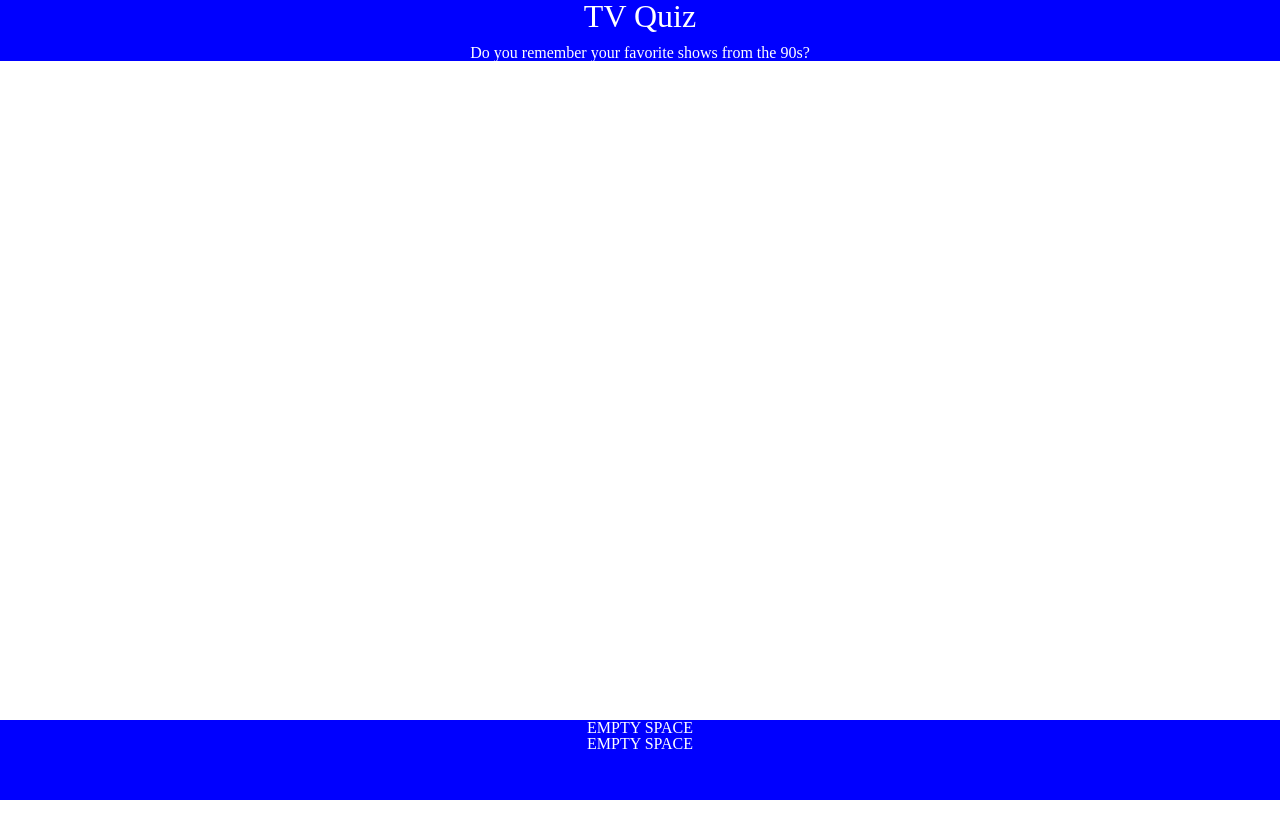
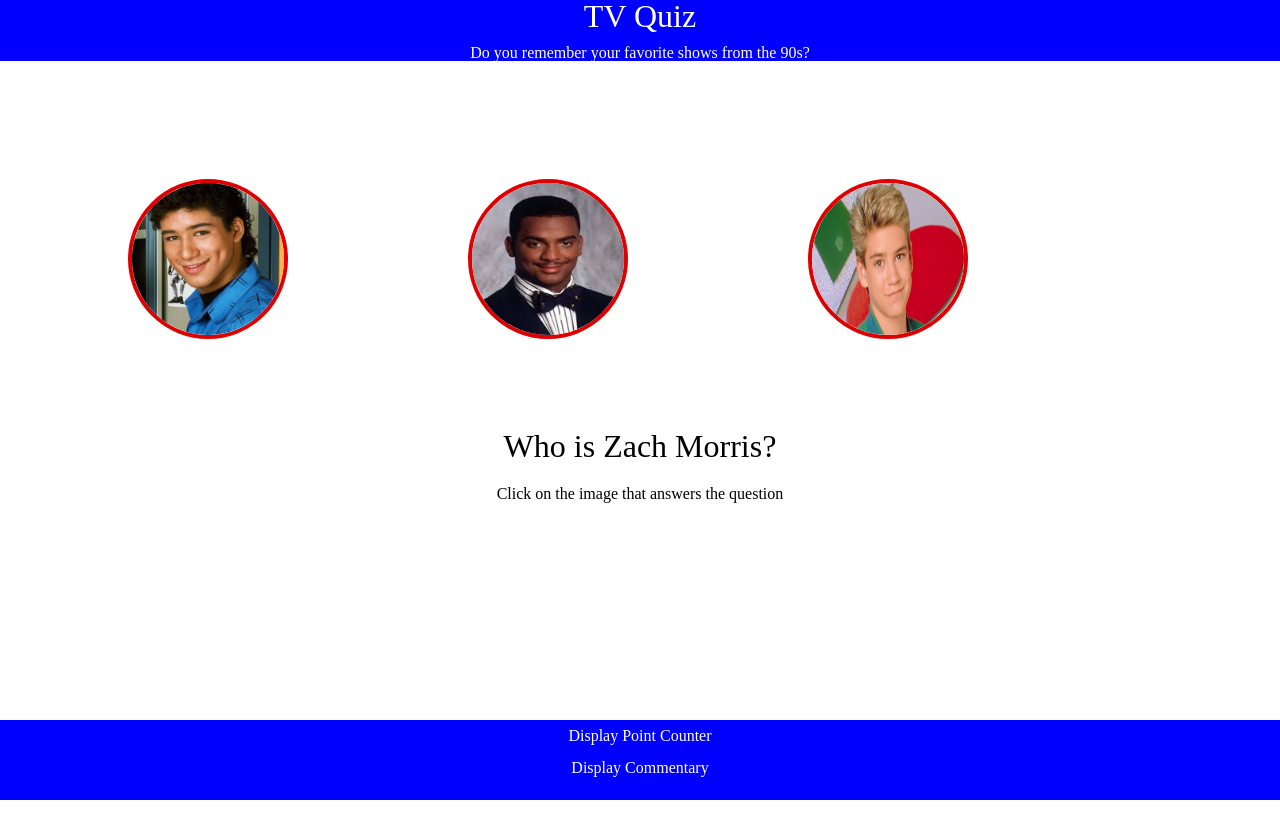
Before and after one commit to Almontas/QuizzApp, a plain HTML site: page index.html in a window 1280 px wide. Before the commit the page ends 800 px from the top, so only its background shows below. Drawn offline with Linux system fonts and the light colour scheme.

Commit message:
Pictures added

```diff
--- a/Quiz.css
+++ b/Quiz.css
@@ -77,6 +77,7 @@ body {
 
 .header h3{
 	font-size: 1em;
+	margin-bottom: 3%;
 
 }
 
@@ -88,3 +89,77 @@ body {
 		color: white;
 		text-align: center;
 		}
+
+.setImg{
+
+	width: 100%;
+
+}
+
+.setImg img{
+	width: 9.5em;
+	border-radius: 6em;
+	height: 9.5em;
+	margin-top: 5em;
+	margin-right: 3em;
+	margin-left: 8em;
+	border: solid .30em #DF0101;
+	display: inline-block;
+
+}
+
+.setImg img:hover{
+
+		width: 12.5em;
+		border-radius: 8em;
+		height: 11.5em;
+
+	}
+
+
+
+
+.questions {
+
+	margin-top: 5em;
+	/*border: solid red 1px; */
+	text-align: center;
+	line-height: 3em;
+
+}
+
+.questions h1{
+	font-size: 2em;
+
+}
+
+
+
+.setImg li{
+	display: inline;
+}
+
+#set1 {
+	visibility: visible;
+}
+
+#q1 {
+
+	visibility: visible;
+}
+
+
+#set2 {
+	visibility: hidden;
+
+}
+
+#q2{
+
+	visibility: hidden;
+}
+
+.counter{
+
+	line-height: 2em;
+}
--- a/index.html
+++ b/index.html
@@ -14,6 +14,45 @@
                     <h1>TV Quiz</h1>
                     <h3>Do you remember your favorite shows from the 90s?</h3>
                 </div>
+
+                <div class="setImg" id="set1">
+                    <ul>
+                        <li> <img src="images/ACslater.jpg" alt="NoPicture"></li>
+                        <li> <img src="images/CarltonBanks.jpeg" alt="NoPicture"> </li>
+                        <li> <img src="images/ZachMorris.jpg" alt="NoPicture"></li>
+                    </ul>
+                </div>
+
+                <div class="questions" id="q1">
+
+                    <h1>
+                        Who is Zach Morris?
+                    </h1>
+                    <h3>
+                        Click on the image that answers the question
+                    </h3>
+
+                </div>
+
+                <div class="setImg" id="set2">
+                    <ul>
+                        <li> <img src="images/CoryMatthews.jpeg" alt="NoPicture"></li>
+                        <li> <img src="images/EdAlonzo.jpg" alt="NoPicture"> </li>
+                        <li> <img src="images/Shawnhunter.jpg" alt="NoPicture"></li>
+                    </ul>
+
+                </div>
+
+                <div class="questions" id="q2">
+                     <h1>
+                        Who is Corey Matthews?
+                    </h1>
+                    <h3>
+                        Click on the image that answers the question
+                    </h3>
+
+                </div>
+
             </div>
 
 
@@ -21,9 +60,9 @@
         </div><!--container-fluid-->
 
         <div class="counter">
-                <p> EMPTY SPACE </p>
-                <p> EMPTY SPACE </p>
-            </div>
+                <p> Display Point Counter </p>
+                <p> Display Commentary </p>
+        </div>
     </body>
 
 
```
Also changed, not shown: images/ACSlater.jpg (added), images/CarltonBanks.jpeg (added), images/CoryMatthews.jpeg (added), images/EdAlonzo.jpg (added), images/EricMatthews.jpg (added), images/FreshPrince.jpeg (added), images/MrFeeney.jpeg (added), images/Screech.png (added), images/Shawnhunter.jpg (added), images/ZachMorris.jpg (added), images/princeButtler.jpg (added).
